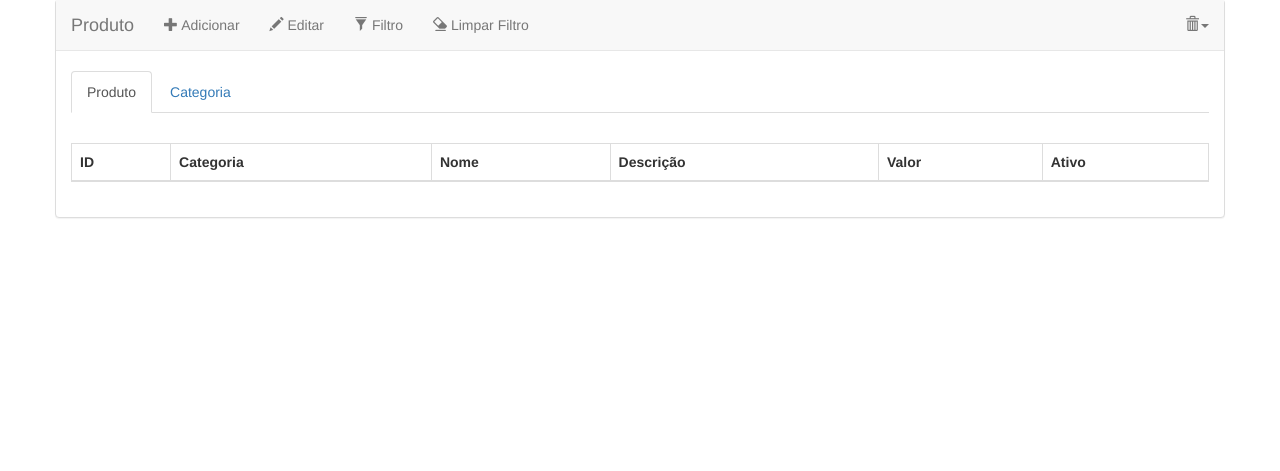
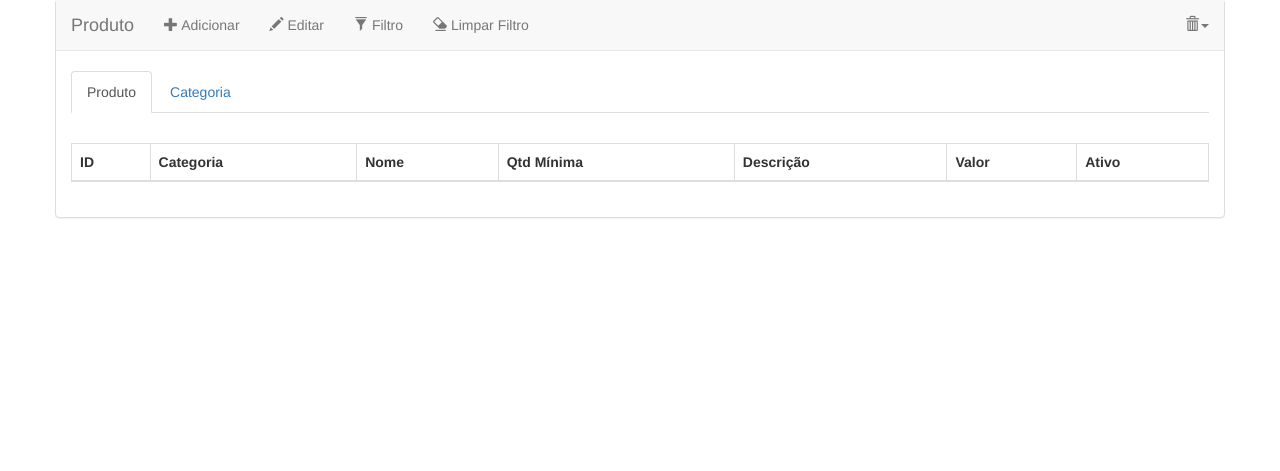
Before and after one commit to fellipe-pinheiro/Padrao, a CodeIgniter app: page /cgolin/index.php/produto/index in a window 1280 px wide. Shown: the part 91-562 px from the top of the page. Run offline with CodeIgniter, Linux system fonts and the light colour scheme; the visitor is signed in with stand-in values (Sample User, id 1); data that the repository does not hold is empty; some libraries are stand-ins or nearby versions.

Commit message:
Quantidade mínima para o produto
- Crud completo
- Orçamento somente informando ao usuário no modal do produto no attr data do option do produto

```diff
--- a/application/controllers/Produto.php
+++ b/application/controllers/Produto.php
@@ -32,6 +32,7 @@ class Produto extends CI_Controller {
                 'DT_RowId' => $item->p_id,
                 'id' => $item->p_id,
                 'nome' => $item->p_nome,
+                'qtd_minima' => $item->p_qtd_minima,
                 'produto_categoria' => $item->pc_nome,
                 'valor' => $item->p_valor,
                 'descricao' => $item->p_descricao,
@@ -93,7 +94,7 @@ class Produto extends CI_Controller {
 
     public function ajax_get_personalizado($id_categoria){
         $arr = array();
-        $arr = $this->Produto_m->get_pesonalizado($id_categoria,"id, nome");
+        $arr = $this->Produto_m->get_pesonalizado($id_categoria,"id, nome, qtd_minima");
         print json_encode($arr);
     }
 
@@ -101,6 +102,7 @@ class Produto extends CI_Controller {
         $dados = array(
             'id' => empty($this->input->post('id')) ? null:$this->input->post('id'),
             'nome' => $this->input->post('nome'),
+            'qtd_minima' => $this->input->post('qtd_minima'),
             'produto_categoria' => $this->input->post('produto_categoria'),
             'descricao' => $this->input->post('descricao'),
             'valor' => decimal_to_db($this->input->post('valor')),
@@ -113,6 +115,7 @@ class Produto extends CI_Controller {
         $data = array();
         $data['status'] = TRUE;
         $this->form_validation->set_rules('nome', 'Nome', 'trim|required|max_length[50]');
+        $this->form_validation->set_rules('qtd_minima', 'Quantidade mínima', 'trim|required|numeric|is_natural_no_zero|no_leading_zeroes');
         $this->form_validation->set_rules('produto_categoria', 'Produto categoria', 'trim|required');
         $this->form_validation->set_rules('descricao', 'Descrição', 'trim');
         $this->form_validation->set_message('decimal_positive', 'O valor não pode ser menor que 0 (zero)');
--- a/application/models/Produto_m.php
+++ b/application/models/Produto_m.php
@@ -6,13 +6,14 @@ class Produto_m extends CI_Model {
 
     var $id;
     var $nome;
+    var $qtd_minima;
     var $produto_categoria;
     var $descricao;
     var $valor;
     var $ativo;
     // Ajax
     var $table = 'produto as p';
-    var $column_order = array('p.id','pc.nome','p.nome','p.descricao','p.valor', 'p.ativo');
+    var $column_order = array('p.id','pc.nome','p.nome','p.qtd_minima','p.descricao','p.valor', 'p.ativo');
     var $column_search = array('p.id','pc.nome','p.nome','p.descricao','p.valor', 'p.ativo');
     var $order = array('p.id'=>'asc');
 
@@ -29,6 +30,7 @@ class Produto_m extends CI_Model {
         $this->db->select('
             p.id as p_id,
             p.nome as p_nome,
+            p.qtd_minima as p_qtd_minima,
             p.descricao as p_descricao,
             CONCAT("R$ ", format(p.valor,2,"pt_BR")) as p_valor,
             p.produto_categoria as p_produto_categoria,
@@ -129,6 +131,7 @@ class Produto_m extends CI_Model {
             $object = new Produto_m();
             $object->id = $value['id'];
             $object->nome = $value['nome'];
+            $object->qtd_minima = $value['qtd_minima'];
             $object->produto_categoria = $this->Produto_categoria_m->get_by_id($value['produto_categoria']);
             $object->descricao = $value['descricao'];
             $object->valor = $value['valor'];
--- a/application/views/orcamento/index.php
+++ b/application/views/orcamento/index.php
@@ -1537,7 +1537,7 @@ defined('BASEPATH') OR exit('No direct script access allowed');
                 $('#produto').append($('<option>', {
                     value: val.id,
                     text: val.nome
-                }));
+                }).attr('data-subtext', '( mínimo de ' + val.qtd_minima + ' )'));
             });
         })
         .fail(function() {
--- a/application/views/produto/lista.php
+++ b/application/views/produto/lista.php
@@ -74,6 +74,7 @@ defined('BASEPATH') OR exit('No direct script access allowed');
                                             <th>ID</th>
                                             <th>Categoria</th>
                                             <th>Nome</th>
+                                            <th>Qtd Mínima</th>
                                             <th>Descrição</th>
                                             <th>Valor</th>
                                             <th>Ativo</th>
@@ -136,7 +137,7 @@ defined('BASEPATH') OR exit('No direct script access allowed');
                         </div>
                         <div class="row">
                             <!--nome-->
-                            <div class="col-sm-4">
+                            <div class="col-sm-6">
                                 <div class="form-group input-padding">
                                     <label for="nome" class="control-label">Nome:</label>
                                     <input type="text" name="nome" id="nome" class="form-control" value="" required="required" placeholder="Nome do produto" pattern=".{1,50}" title="Máximo de 50 caracteres">
@@ -144,7 +145,7 @@ defined('BASEPATH') OR exit('No direct script access allowed');
                                 </div>
                             </div>
                             <!--produto_categoria-->
-                            <div class="col-sm-4">
+                            <div class="col-sm-6">
                                 <div class="form-group input-padding">
                                     <label for="produto_categoria" class="control-label">Categoria:</label>
                                     <select name="produto_categoria" id="produto_categoria" class="form-control selectpicker" data-live-search="true" required="required" autofocus>
@@ -153,8 +154,18 @@ defined('BASEPATH') OR exit('No direct script access allowed');
                                     <span class="help-block"></span>
                                 </div>
                             </div>
+                        </div>
+                        <div class="row">
+                            <!--qtd_minima-->
+                            <div class="col-sm-6">
+                                <div class="form-group input-padding">
+                                    <label for="qtd_minima" class="control-label">Quantidade mínima:</label>
+                                    <input type="number" name="qtd_minima" id="qtd_minima" step="1" min="1" class="form-control" value="" required="required" title="Quantidade mínima" placeholder="Quantidade mínima">
+                                    <span class="help-block"></span>
+                                </div>
+                            </div>
                             <!--valor-->
-                            <div class="col-sm-4">
+                            <div class="col-sm-6">
                                 <div class="form-group input-padding">
                                     <label for="valor" class="control-label">Valor:</label>
                                     <input type="number" name="valor" step="0.01" min="0" class="form-control" value="" required="required" title="Valor" placeholder="Valor">
@@ -377,6 +388,7 @@ defined('BASEPATH') OR exit('No direct script access allowed');
                 {data: "id", "visible": false},
                 {data: "produto_categoria", "visible": true},
                 {data: "nome", "visible": true},
+                {data: "qtd_minima", "visible": true, "orderable": false},
                 {data: "descricao", "visible": true, "orderable": false},
                 {data: "valor", "visible": true, "orderable": false},
                 {data: "ativo", "visible": true, "orderable": false},
--- a/sql_migration/localhost_convite_modelo_estrutura.sql
+++ b/sql_migration/localhost_convite_modelo_estrutura.sql
@@ -313,3 +313,8 @@ ALTER TABLE `cgolin_localhost`.`personalizado_acabamento`
 ADD COLUMN `qtd_minima` INT(5) NOT NULL DEFAULT 100 AFTER `valor`;
 ALTER TABLE `cgolin_localhost`.`personalizado_acabamento`
 CHANGE COLUMN `qtd_minima` `qtd_minima` INT(5) NOT NULL ;
+
+ALTER TABLE `cgolin_localhost`.`produto`
+ADD COLUMN `qtd_minima` INT(5) NOT NULL DEFAULT 20 AFTER `ativo`;
+ALTER TABLE `cgolin_localhost`.`produto`
+CHANGE COLUMN `qtd_minima` `qtd_minima` INT(5) NOT NULL ;
```
